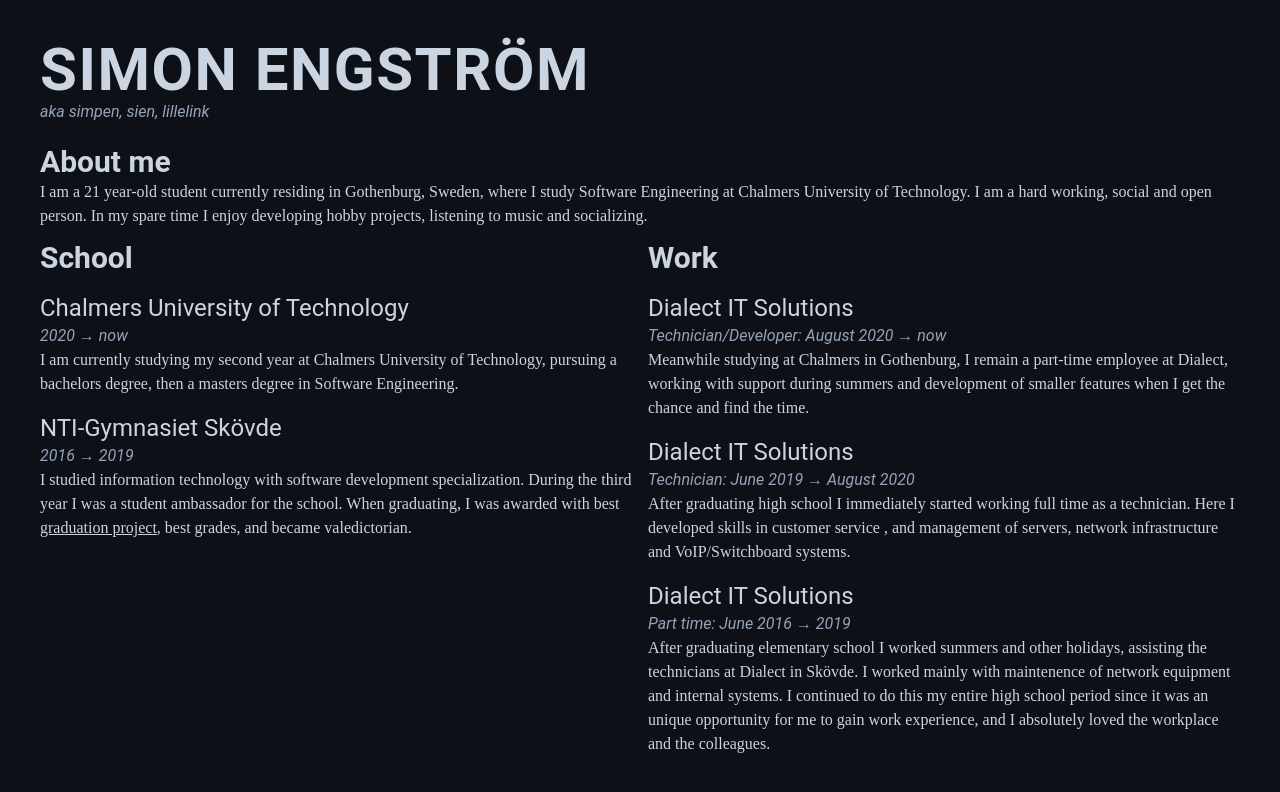
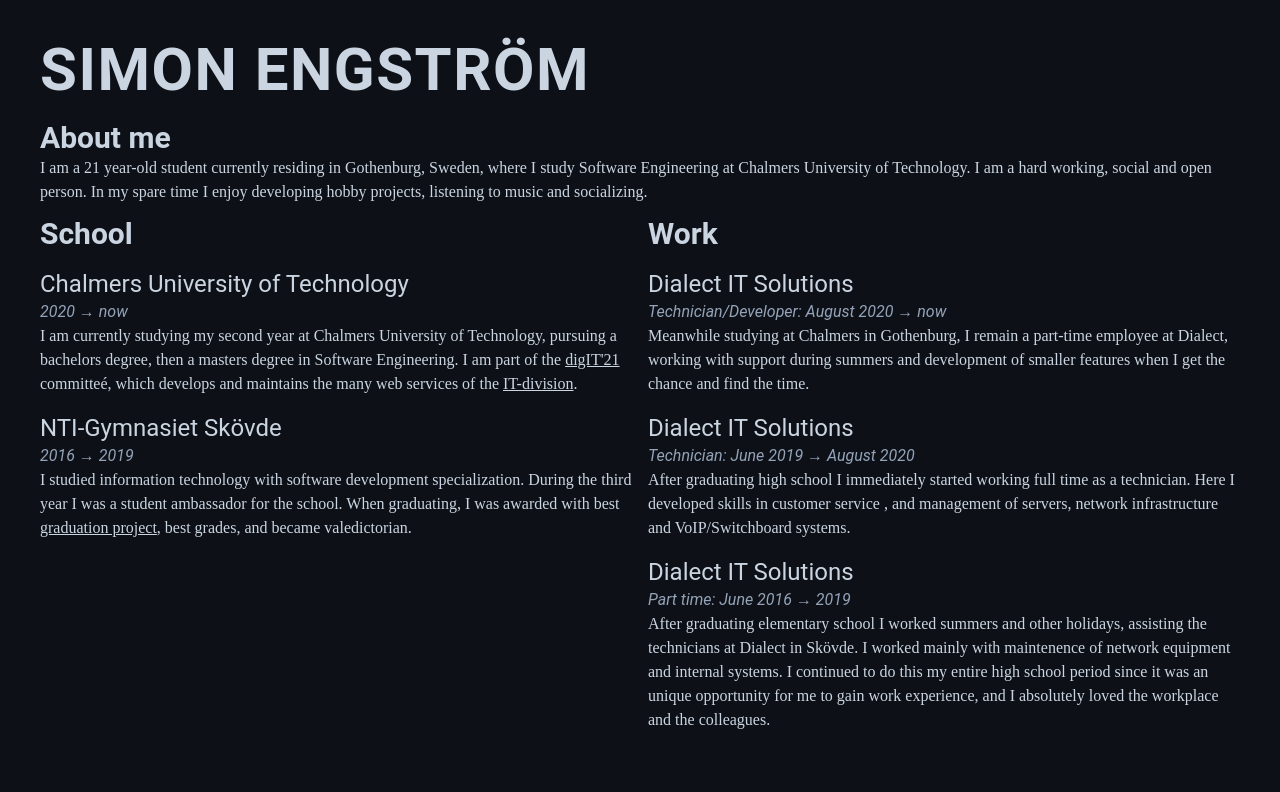
Before and after one commit to simonengstrm/simonengstrm.github.io, a Next.js app: page / in a window 1280 px wide. Shown: the top 792 px of the page. Built offline with nearby package versions, Linux system fonts and the light colour scheme.

Commit message:
Cool ass date function

```diff
--- a/pages/index.tsx
+++ b/pages/index.tsx
@@ -5,17 +5,29 @@
     return (
         <div className="mt-10 ml-10 mr-10 mb-5">
             <p className="text-6xl tracking-wide font-bold">SIMON ENGSTRÖM</p>
-            <p className="italic text-slate-400">aka simpen, sien, lillelink</p>
         </div>
+    )
+}
+
+function Links() {
+    return (
+        <div></div>
     )
 }
 
 function Content() {
 
+    function calcAge() {
+        var bday = new Date(2000,10,17);
+        var ageDiffMilliseconds = Date.now() - bday.getTime();
+        var ageDate = new Date(ageDiffMilliseconds);
+        return Math.abs(ageDate.getUTCFullYear() - 1970);
+    }
+
     return (
         <div className="grid place-content-right ml-10 mr-10">
             <p className="font-bold text-3xl">About me</p>
-            <p className="font-serif">I am a 21 year-old student currently residing in Gothenburg, Sweden,
+            <p className="font-serif">I am a {calcAge()} year-old student currently residing in Gothenburg, Sweden,
             where I study Software Engineering at Chalmers University of Technology. I am a hard working, social and open person.
             In my spare time I enjoy developing hobby projects, listening to music and socializing.</p>
 
@@ -26,7 +38,8 @@
                         <p className="text-2xl">Chalmers University of Technology</p>
                         <p className="italic text-slate-400">2020 → now</p>
                         <p className="font-serif">I am currently studying my second year at Chalmers University of Technology, pursuing a bachelors degree,
-                        then a masters degree in Software Engineering.</p>
+                        then a masters degree in Software Engineering. I am part of the <a href="https://digit.chalmers.it">digIT'21</a> committeé,
+                        which develops and maintains the many web services of the <a href="https://chalmers.it/">IT-division</a>.</p>
                     </div>
 
                     <div>
@@ -34,7 +47,7 @@
                         <p className="italic text-slate-400">2016 → 2019</p>
                         <p className="font-serif">I studied information technology with software development specialization.
                         During the third year I was a student ambassador for the school.
-                        When graduating, I was awarded with best <a className="underline hover:text-slate-300" href="https://github.com/LilleLink/Gravity">graduation project</a>,
+                        When graduating, I was awarded with best <a href="https://github.com/LilleLink/Gravity">graduation project</a>,
                         best grades, and became valedictorian.
                         </p>
                     </div>
--- a/styles/globals.css
+++ b/styles/globals.css
@@ -7,3 +7,8 @@
     @apply text-slate-300;
     @apply font-sans;
 }
+
+a {
+    @apply underline;
+    @apply hover:text-slate-300;
+}
```
